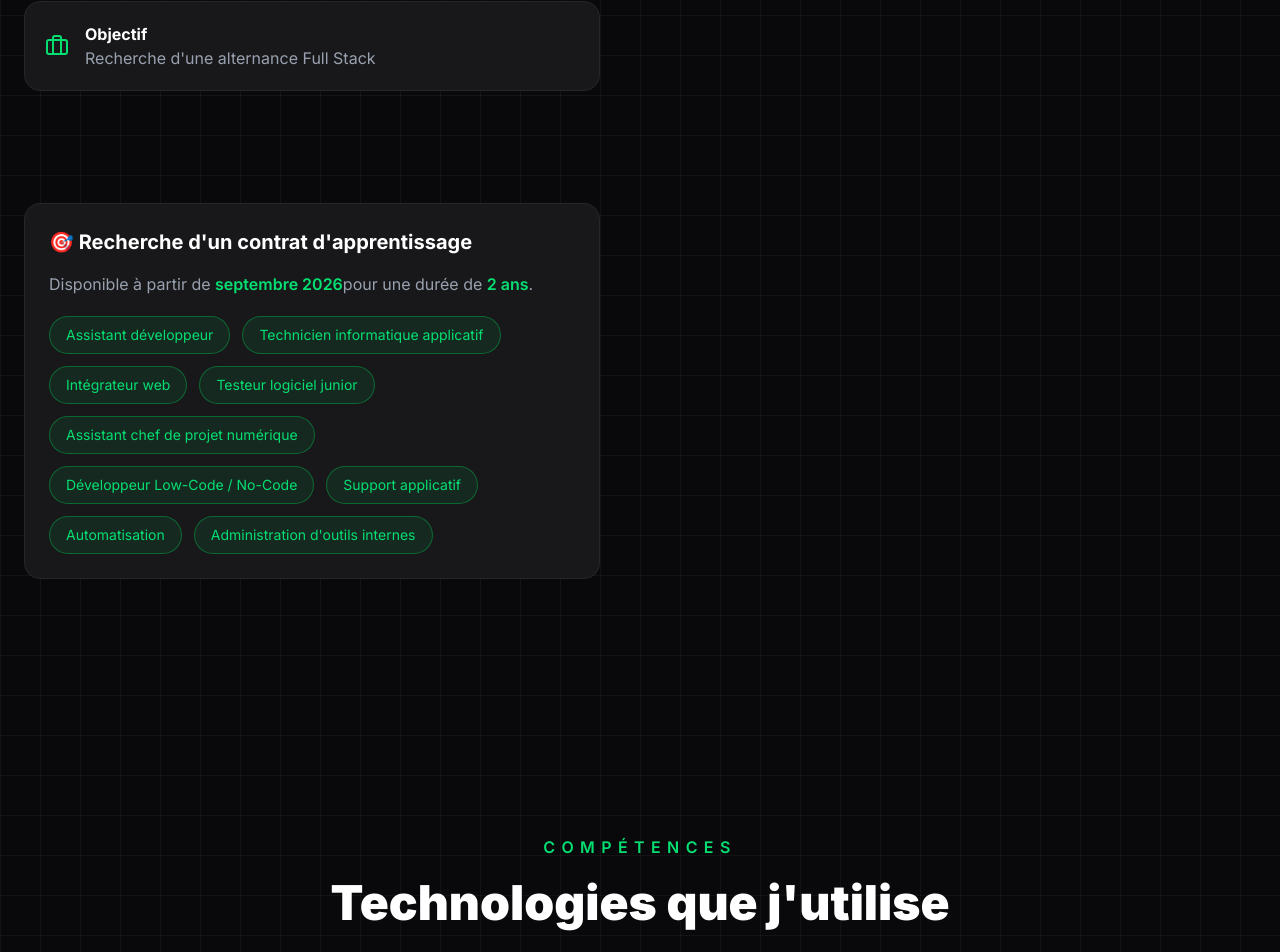
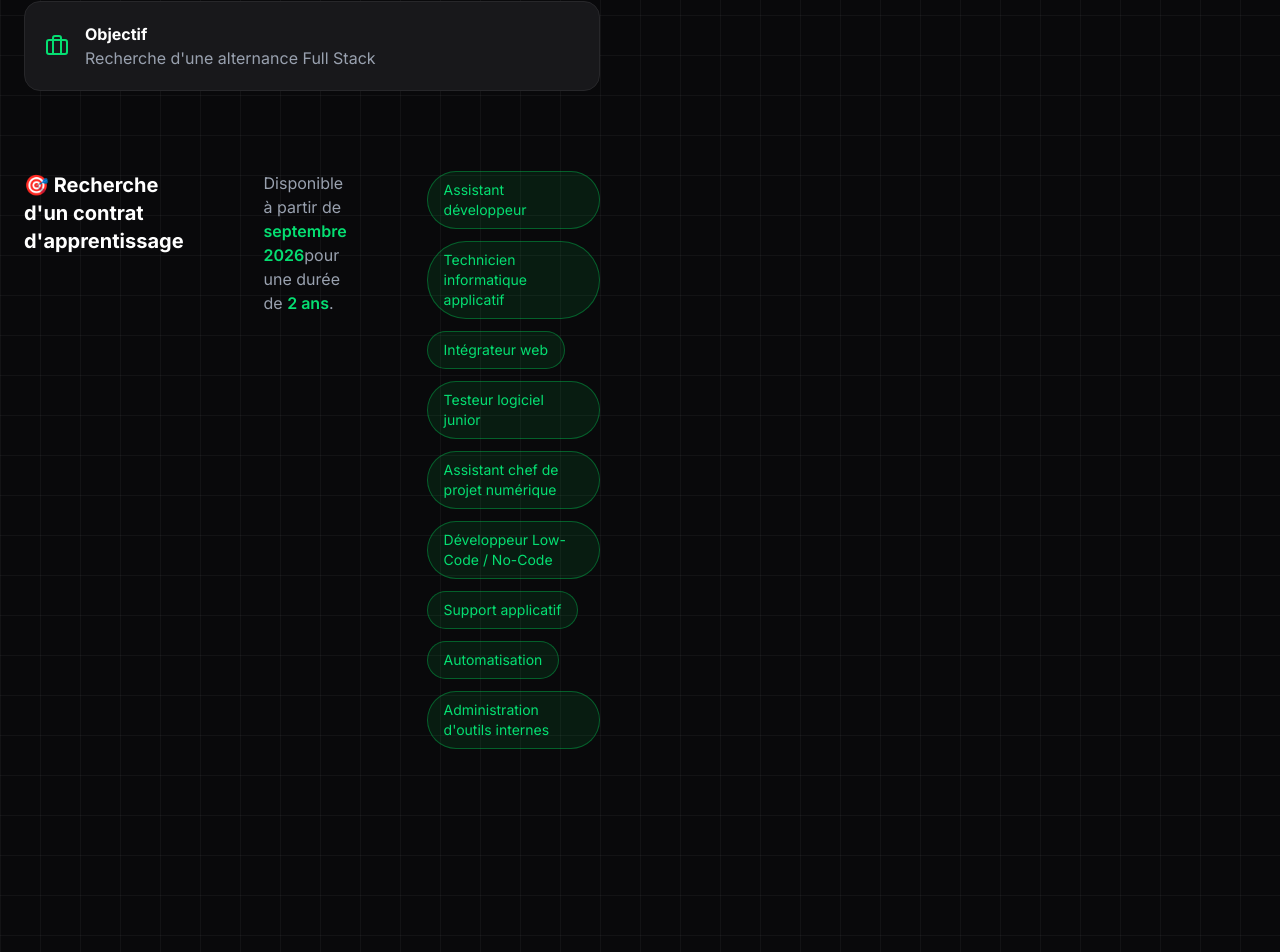
Before and after one commit to bukuruia/portfolio-ian, a Next.js app: page / in a window 1280 px wide. Shown: the part 1585-2537 px from the top of the page. Built offline with nearby package versions, Linux system fonts and the light colour scheme.

Commit message:
Refactor job listing section in About component

```diff
--- a/src/components/sections/About.tsx
+++ b/src/components/sections/About.tsx
@@ -110,7 +110,7 @@ export default function About() {
           </div>
 
         </motion.div>
-        <div className="mt-8 rounded-2xl border border-zinc-800 bg-zinc-900 p-6">
+          <div className="flex flex-col lg:flex-row gap-20">
             <h3 className="mb-4 text-xl font-bold text-white">
               🎯 Recherche d'un contrat d'apprentissage
             </h3>
```
Lines whose indentation alone changed are shown as unchanged.
